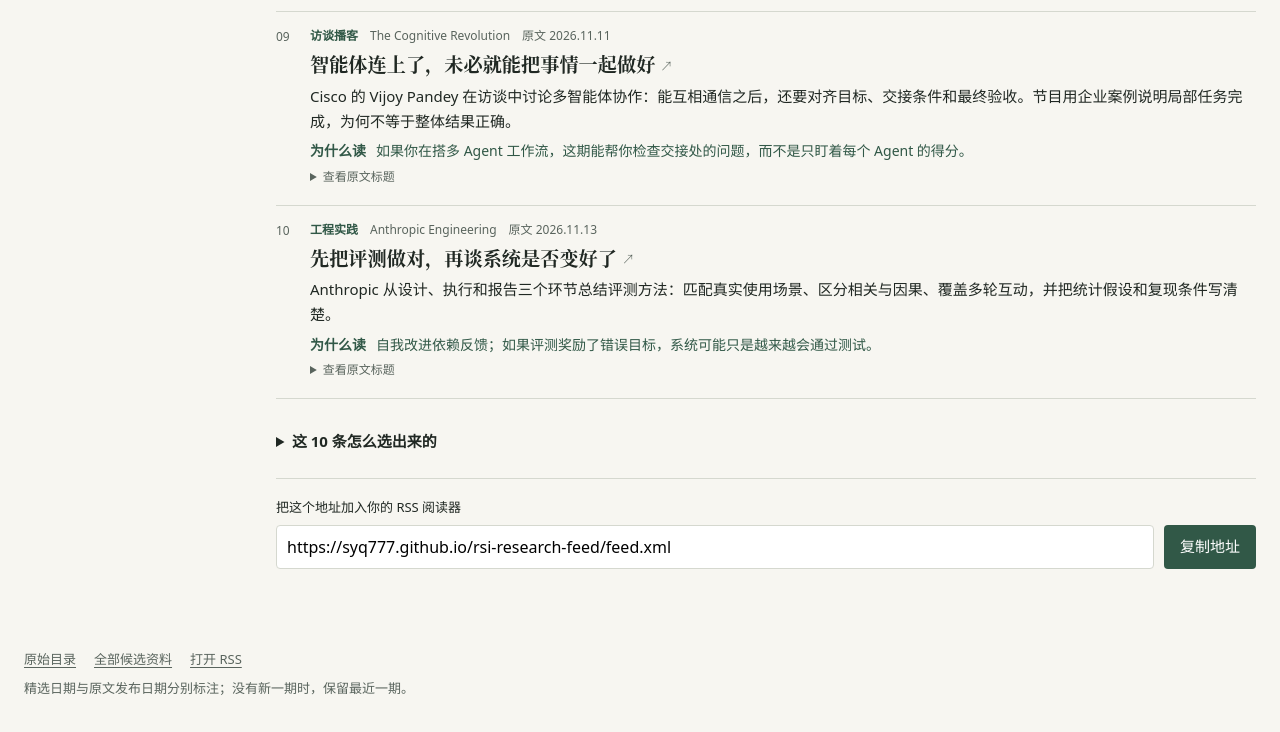
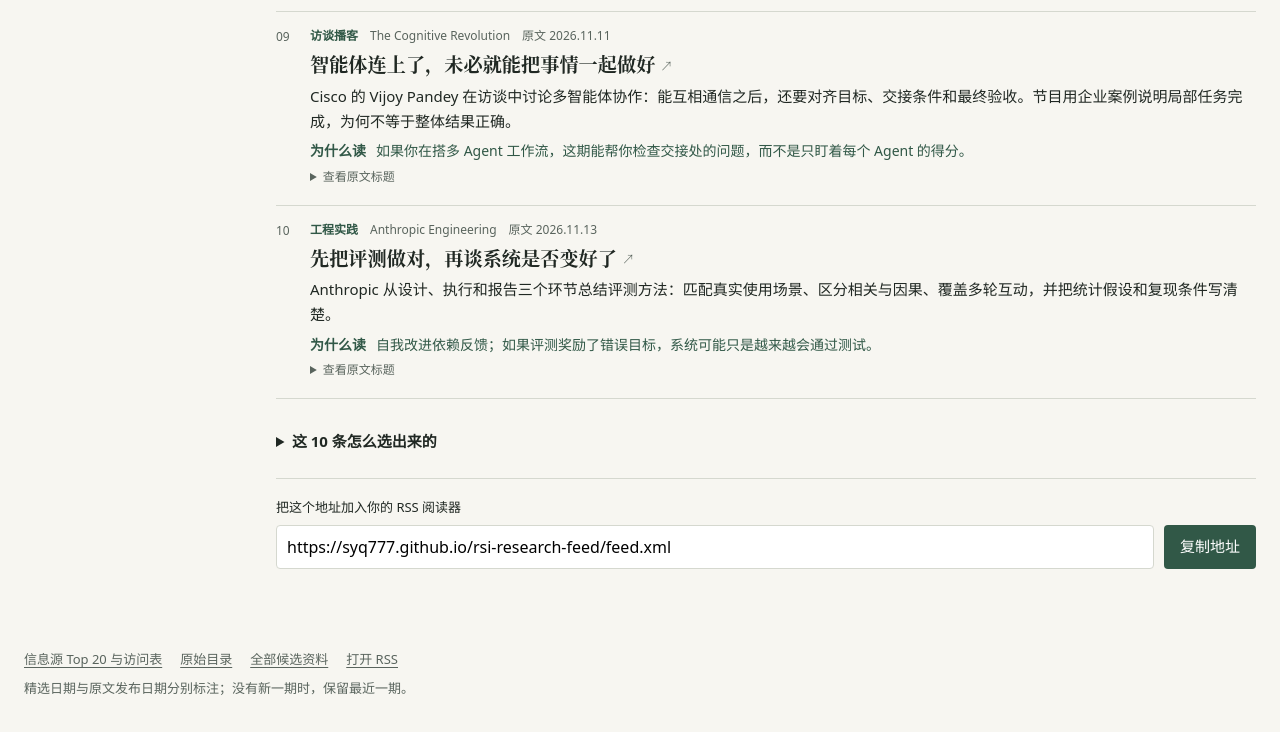
Before and after one commit to Syq777/rsi-research-feed, a plain HTML site: page public/issues/2026-11-26.html in a window 1280 px wide. Shown: the part 1699-2431 px from the top of the page. Drawn offline with Linux system fonts and the light colour scheme.

Commit message:
Update research archive and website

```diff
--- a/public/issues/2026-11-26.html
+++ b/public/issues/2026-11-26.html
@@ -78,7 +78,7 @@ ol.reading-list{padding:0;margin:0;list-style:none;counter-reset:reading}.readin
 </article></li></ol></section>
 <details class="past"><summary>这 10 条怎么选出来的</summary><p class="edition-note">先轮询完整来源池，再比较候选；找到十篇不会结束检索。每天参考过去七天读过的领域、形式和来源，适当补充缺少的视角；每周结合近四周的覆盖与新进展调整重点，不固定每天的分类名额。论文最多四成，质量优先，不凑数。</p><p class="edition-note">本周多看一点：工程与开源、观点访谈。刚开始积累阅读记录，本周先多看工程实践和访谈，补充论文与机构研究之外的视角；仍以当周实际材料质量决定入选。下一周结合过去四周的覆盖和新进展重新选择重点，不固定轮班。</p><p class="edition-note">本期比较了 34 篇候选，其中 12 篇读过原文或摘要；其余为列表初筛。来源表登记 270 项，本轮尝试读取 261 项，其中 222 项取得公开页面或 RSS；失败与受限项另列。<a href="../sources.html">查看信息源与访问实测</a></p></details>
 <section class="subscribe-box" id="subscribe" aria-label="订阅每日精选"><label for="rss-url">把这个地址加入你的 RSS 阅读器</label><div class="copy-row"><input id="rss-url" readonly value="https://syq777.github.io/rsi-research-feed/feed.xml"><button id="copy-rss" type="button">复制地址</button></div><p class="copy-status" id="copy-status" role="status"></p></section></main></div>
-<footer class="wrap"><nav aria-label="更多资料"><a href="../archive.html#catalog">原始目录</a><a href="../archive.html">全部候选资料</a><a href="../feed.xml">打开 RSS</a></nav><p>精选日期与原文发布日期分别标注；没有新一期时，保留最近一期。</p></footer><script>
+<footer class="wrap"><nav aria-label="更多资料"><a href="../sources.html">信息源 Top 20 与访问表</a><a href="../archive.html#catalog">原始目录</a><a href="../archive.html">全部候选资料</a><a href="../feed.xml">打开 RSS</a></nav><p>精选日期与原文发布日期分别标注；没有新一期时，保留最近一期。</p></footer><script>
 (() => {
   'use strict';
   const issueSwitcher = document.getElementById('issue-switcher');
```
Also changed, not shown: public/index.html (+1 -1 lines), public/issues/2026-11-27.html (+1 -1 lines), public/issues/2026-11-28.html (+1 -1 lines).
